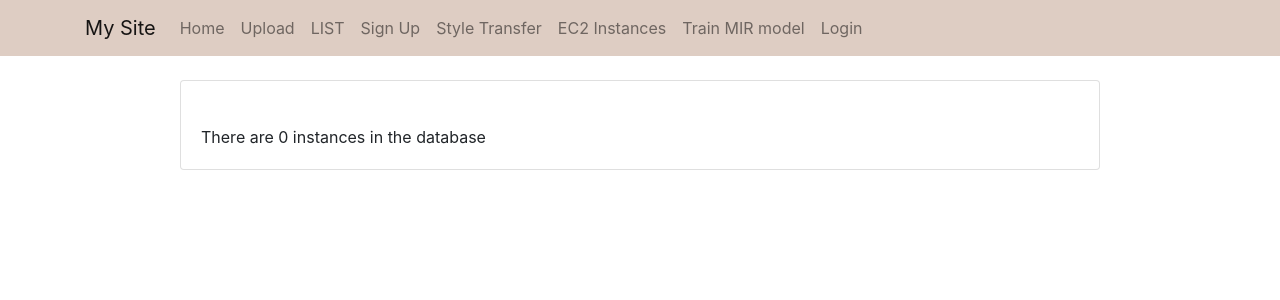
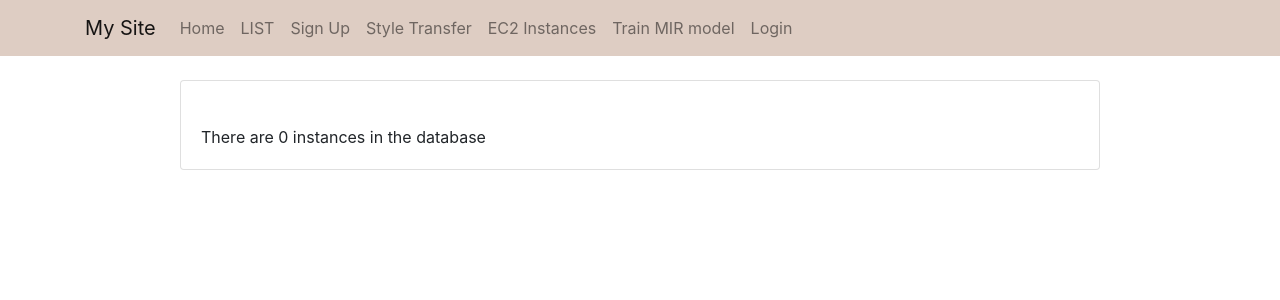
Before and after one commit to DakobedBard/BaseDjango, a Django app: page /list_instances/ in a window 1280 px wide. Shown: the top 300 px of the page. Run offline with Django 3.2, Linux system fonts and the light colour scheme; data that the repository does not hold is empty; parts of the project's set-up code (start-up, migrations or seed data) failed here and were passed over; some libraries are stand-ins or nearby versions.

Commit message:
continue my work

```diff
--- a/app/base/urls.py
+++ b/app/base/urls.py
@@ -21,7 +21,7 @@ urlpatterns = [
 
     path('player', tab_generator.views.player, name='player'),
     # Upload
-    path('upload_image/', upload.views.image_upload, name='upload'),
+
     path('upload', upload.views.Upload.as_view(), name='upload_file'),
     # AWS paths
 
--- a/app/mir/MIR.py
+++ b/app/mir/MIR.py
@@ -4,12 +4,22 @@ train_model_script = '''
 git clone https://github.com/HeywardSoftware/BaseDjango.git
 
 '''
-
+from upload.s3Client import s3Client
 
 class MIR:
-    def __init__(self, s3_bucket):
+    def __init__(self, user,  s3_bucket, data_bucket=None, generate_spectogrms=False):
+        '''
+        If the data bucket is set to None then it will be assumed that the s3_bucket parameter will be pointing to an S3
+        bucket that has a test & train folders.  Otherwise the data_bucket will be an S3 bucket with the raw data..
+
+        :param s3_bucket:
+        :param data_bucket:
+        :param generate_spectogrms:
+        '''
         self.s3 = s3_bucket
-
+        self.user = user
+        if data_bucket != None:
+            self.generate_spectograms()
 
     def launchEC2(self):
         '''
--- a/app/upload/templates/base.html
+++ b/app/upload/templates/base.html
@@ -19,10 +19,6 @@
           <li class="nav-item">
             <a class="nav-link" href="{% url 'home' %}">Home</a>
           </li>
-          <li class="nav-item">
-            <a class="nav-link" href="{% url 'upload' %}">Upload</a>
-          </li>
-
           <li class="nav-item">
             <a class="nav-link" href="{% url 'list_files' %}">LIST</a>
           </li>
--- a/app/upload/templates/model.html
+++ b/app/upload/templates/model.html
@@ -1,7 +1,7 @@
 {% extends 'base.html' %}
 {% block content %}
 
-  <form action="{% url "upload" %}" method="post" enctype="multipart/form-data">
+  <form action="{% url "train_model" %}" method="post" enctype="multipart/form-data">
     {% csrf_token %}
 
     <input type="submit" value="Train Model" />
--- a/app/upload/views.py
+++ b/app/upload/views.py
@@ -74,26 +74,6 @@ class Upload(TemplateView):
     template_name = 'upload.html'
 
 
-
-def image_upload(request):
-    if request.method == "POST" and request.FILES["image_file"]:
-        image_file = request.FILES["image_file"]
-        fs = FileSystemStorage()
-        filename = fs.save(image_file.name, image_file)
-        image_url = fs.url(filename)
-        image_url_string = str(image_url)
-
-        print("The type of the image url is " )
-        print(type(image_url))
-        print("The image file is " + image_url_string.split("/")[-1])
-        print("The type of the image url is ")
-        print(type(image_url_string))
-        s3 = s3Client('basedjango', request.user )
-        s3.upload_file(image_url, image_url_string.split("/")[-1])
-        return render(request, "upload.html", {
-            "image_url": image_url
-        })
-    return render(request, "upload.html")
 
 def file_download(request, *args, **kwargs):
     s3 = s3Client('basedjango', request.user)
@@ -174,7 +154,7 @@ from mir.MIR import MIR
 def train_model(request, *args, **kwargs):
     context = {}
     if request.method == "POST":
-        mir = MIR()
+        mir = MIR(request.user, "heyward-audio-tabs")
         instance_id = mir.train_model()
     return render(request, "model.html", context)
 
```
